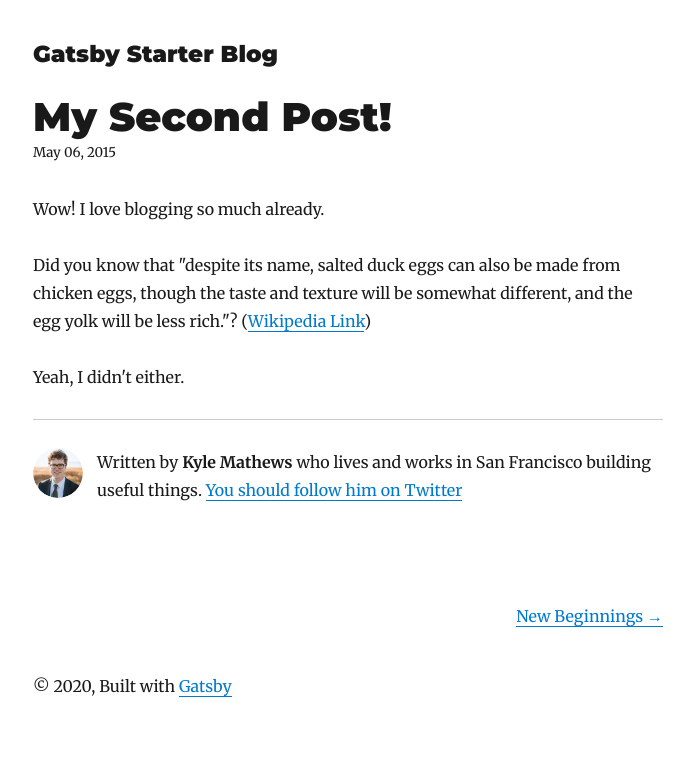
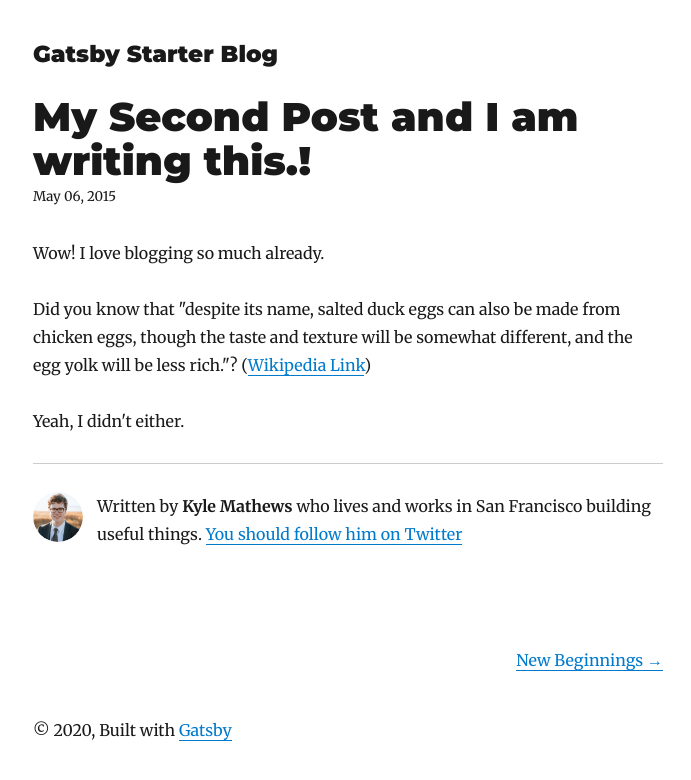
Before and after one commit to ankitsinghwakefit/MyBlog, a Gatsby site: page /my-second-post/ in a window 1280 px wide. Shown: the whole page, without its empty margins (292-983 px from the left). Built offline with nearby package versions, Linux system fonts and the light colour scheme; Gatsby itself is replaced by a stand-in of ours; some packages are replaced by stand-ins of ours.

Commit message:
added something

```diff
--- a/content/blog/my-second-post/index.md
+++ b/content/blog/my-second-post/index.md
@@ -1,5 +1,5 @@
 ---
-title: My Second Post!
+title: My Second Post and I am writing this.!
 date: "2015-05-06T23:46:37.121Z"
 ---
 
```
